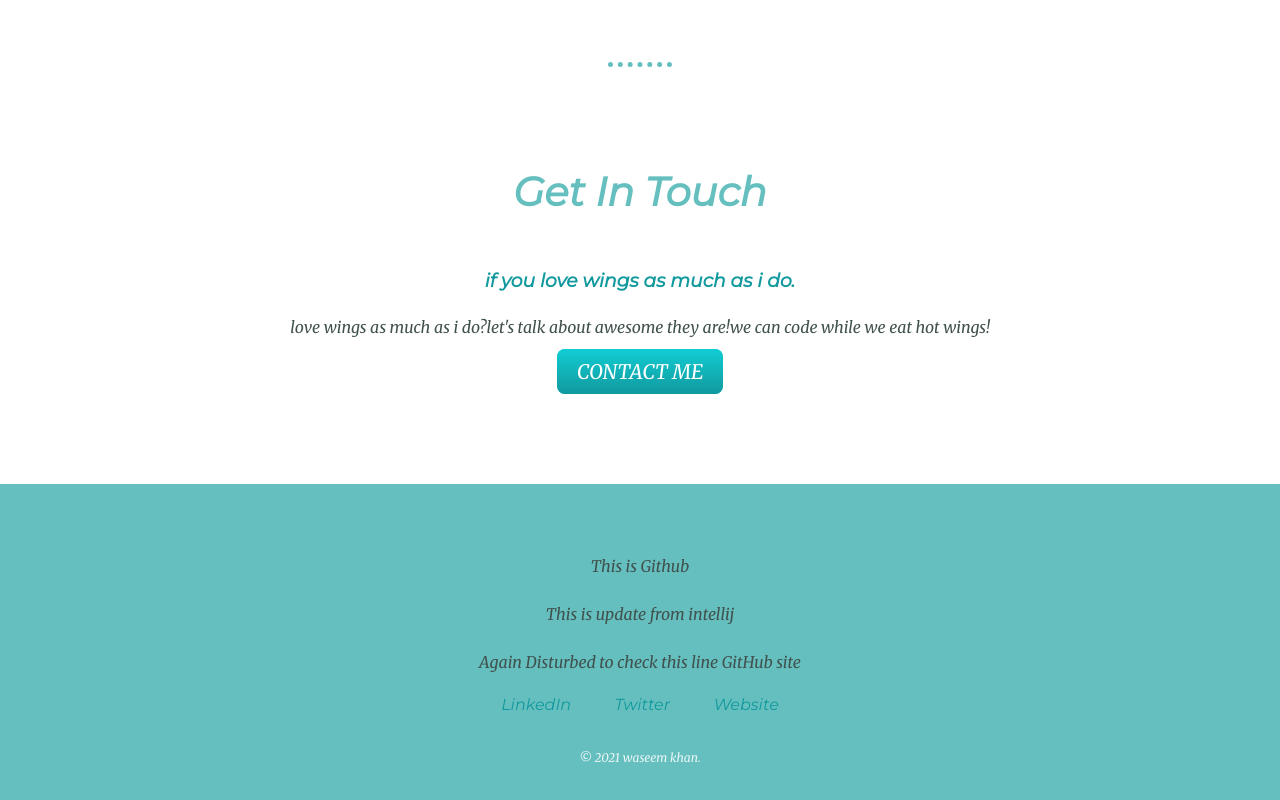
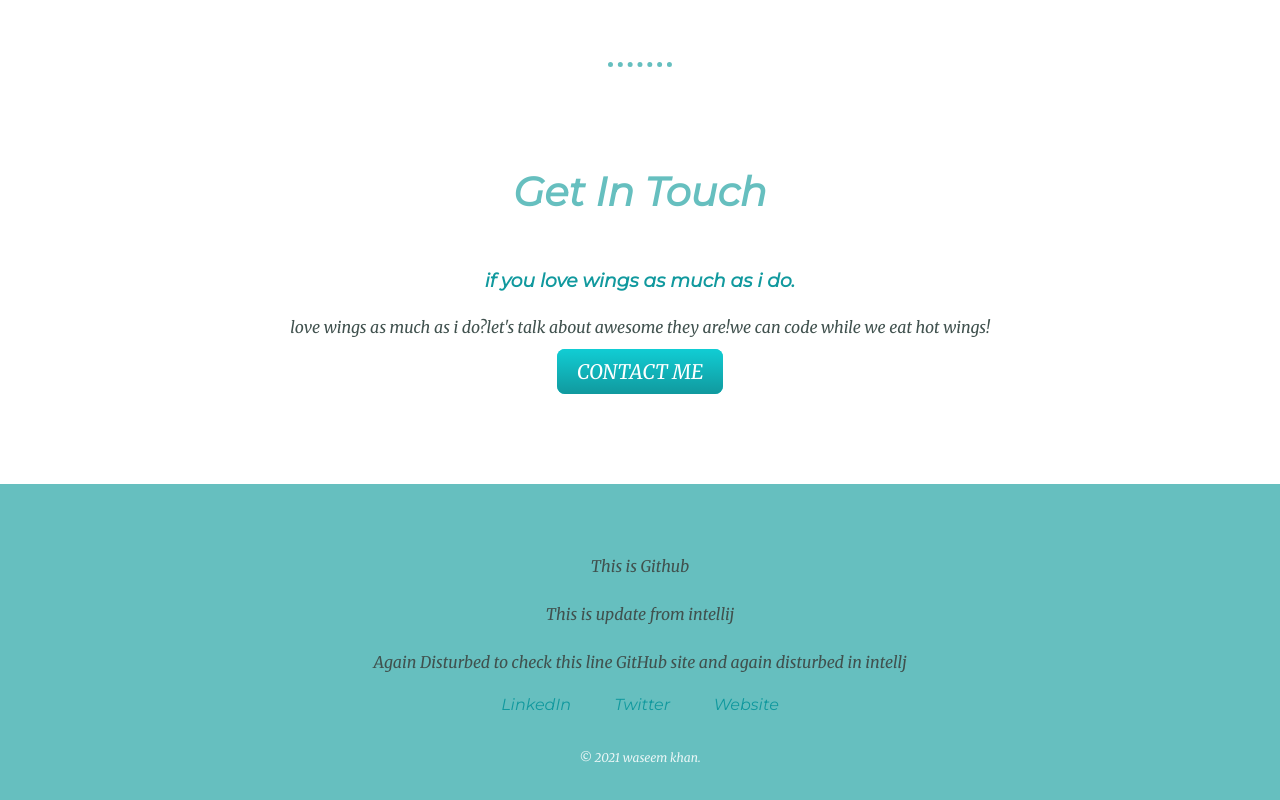
Before and after one commit to ZkWaseemKhan/Single-Page-Portfolio-Website, a plain HTML site: page index.html in a window 1280 px wide. Shown: the part 2087-2887 px from the top of the page. Drawn offline with Linux system fonts and the light colour scheme.

Commit message:
This a again disturbed in intellj to check conflict

```diff
--- a/index.html
+++ b/index.html
@@ -52,7 +52,7 @@
       <div class="bottom-container">
           <p>This is Github</p>
           <p>This is update from intellij</p>
-          <p>Again Disturbed to check this line GitHub site</p>
+          <p>Again Disturbed to check this line GitHub site and again disturbed in intellj</p>
         <a class="footer-link" href="https://www.linkedin.com/in/waseem-khan-4b111018b/">LinkedIn</a>
         <a class="footer-link" href="https://twitter.com/">Twitter</a>
         <a class="footer-link" href="https://www.appbrewery.co/">Website</a>
```
